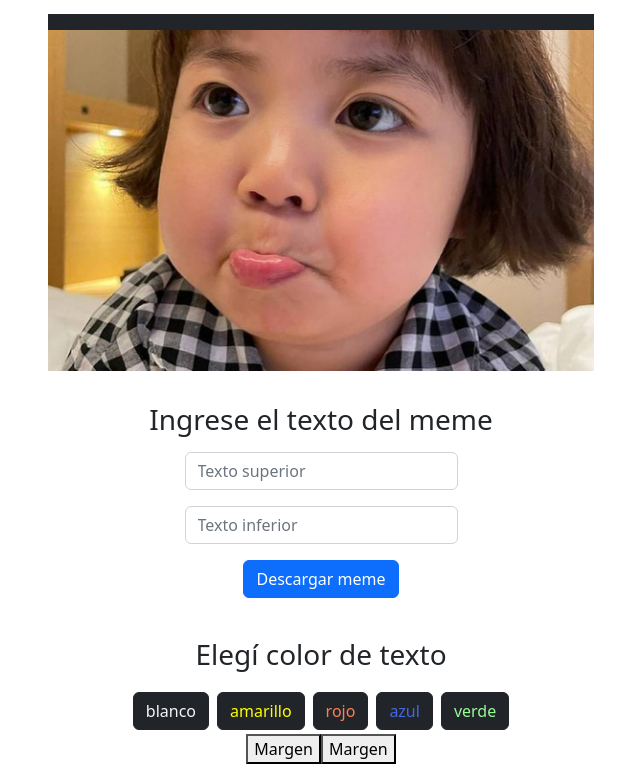
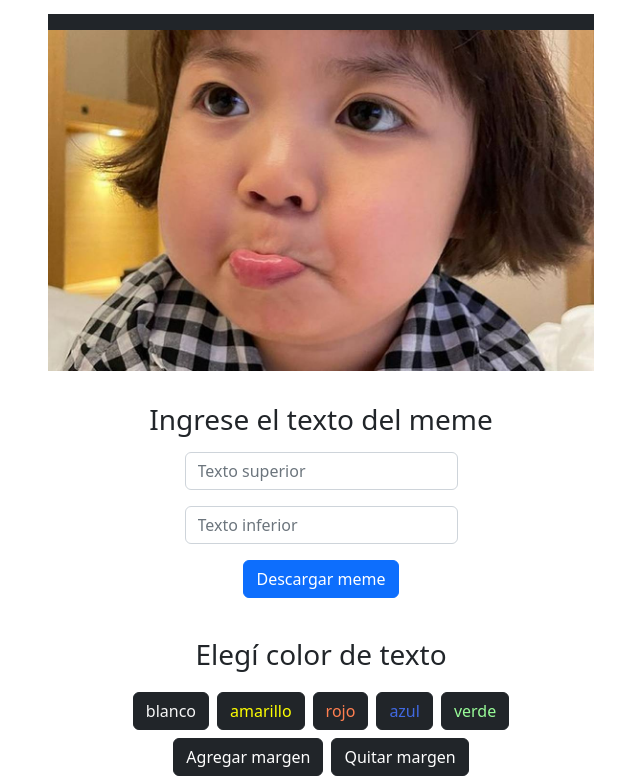
Before and after one commit to MatiBravo47/memeGenerator, a React (Vite) app: page / in a window 1280 px wide. Shown: the part 180-960 px from the top of the page, without its empty margins (319-959 px from the left). Built offline with nearby package versions, Linux system fonts and the light colour scheme.

Commit message:
fix buttons

```diff
--- a/src/components/Imgmeme.jsx
+++ b/src/components/Imgmeme.jsx
@@ -16,14 +16,16 @@ const Imgmeme = ()=>{
 
   const conMargen = margin => {
     return margin.map((margen, index) => {
-      if (index=0) return( <button key={index} onClick={() => setMargen(margen)}>Sin margen</button>)
-      else return( <button key={index} onClick={() => setMargen(margen)}>Margen</button>)
+      if (index==0) {
+        return( <button className="btn btn-dark m-1" key={index} onClick={() => setMargen(margen)}>Agregar margen</button>)
+      }
+      return( <button className="btn btn-dark m-1" key={index} onClick={() => setMargen(margen)}>Quitar margen</button>)
     })
   }
 
   const renderButtons = colors => {
     return colors.map( (color, index) => {
-      return ( <button className={`${color} m-1 btn btn-dark`} key={index}
+      return ( <button className={`${color} m-1 btn btn-dark `} key={index}
         onClick={() => setColor(color)}>{colors[index]}
       </button>)
     })
@@ -51,7 +53,6 @@ const Imgmeme = ()=>{
             link.href = img;
             link.click();
         });
-
     }
 
     return(
```
